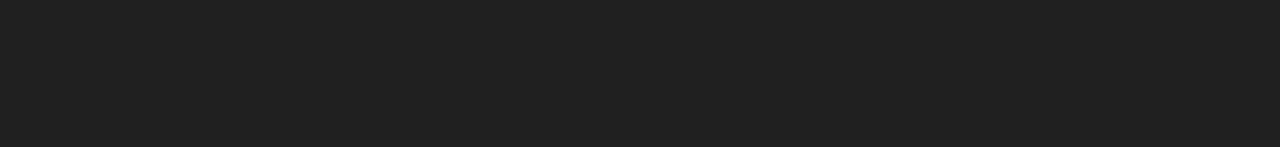
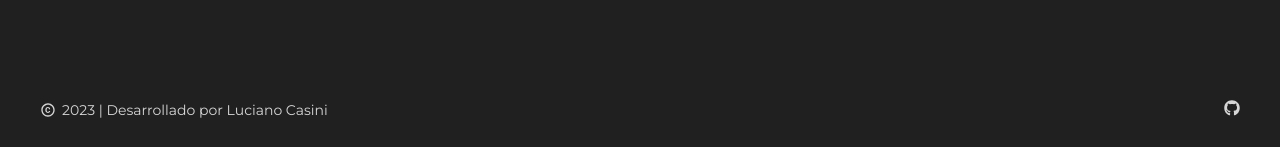
Before and after one commit to lucianocasini/lucianocasini.dev, a React (Create React App) app: page / in a window 1280 px wide. Shown: the part 4072-4219 px from the top of the page. Before the commit the page ends 4172 px from the top, so only its background shows below. Built offline with nearby package versions, Linux system fonts and the light colour scheme.

Commit message:
Add footer

```diff
--- a/src/App.js
+++ b/src/App.js
@@ -3,6 +3,7 @@
 import AboutMe from './components/AboutMe';
 import { Contact } from './components/Contact';
 import Experience from './components/Experience';
+import Footer from './components/Footer';
 import Navbar from './components/Navbar';
 import Projects from './components/Projects';
 import Welcome from './components/Welcome';
@@ -16,6 +17,7 @@
       <Experience />
       <Projects />
       <Contact />
+      <Footer />
     </div>
   );
 }
--- a/src/assets/styles/Contact.scss
+++ b/src/assets/styles/Contact.scss
@@ -3,7 +3,7 @@
   flex-direction: column;
   align-items: center;
   gap: 32px;
-  margin-bottom: 180px;
+  margin-bottom: 150px;
   h1 {
     font-size: 32px;
     text-align: center;
--- /dev/null
+++ b/src/assets/styles/Footer.scss
@@ -0,0 +1,14 @@
+footer {
+  display: flex;
+  justify-content: space-between;
+  align-items: center;
+  padding: 30px 0;
+  .copy {
+    display: flex;
+    align-items: center;
+    gap: 6px;
+    span {
+      font-size: 14px;
+    }
+  }
+}
--- /dev/null
+++ b/src/components/Footer.js
@@ -0,0 +1,25 @@
+import React from 'react';
+import { FaGithub } from 'react-icons/fa';
+import { MdCopyright } from 'react-icons/md';
+import '../assets/styles/Footer.scss';
+
+const Footer = () => {
+  return (
+    <footer>
+      <div className="copy">
+        <MdCopyright /> <span>2023 | Desarrollado por Luciano Casini</span>
+      </div>
+      <div>
+        <a
+          href="https://github.com/lucianocasini/lucianocasini.dev"
+          target="_blank"
+          rel="noreferrer"
+        >
+          <FaGithub />
+        </a>
+      </div>
+    </footer>
+  );
+};
+
+export default Footer;
```
